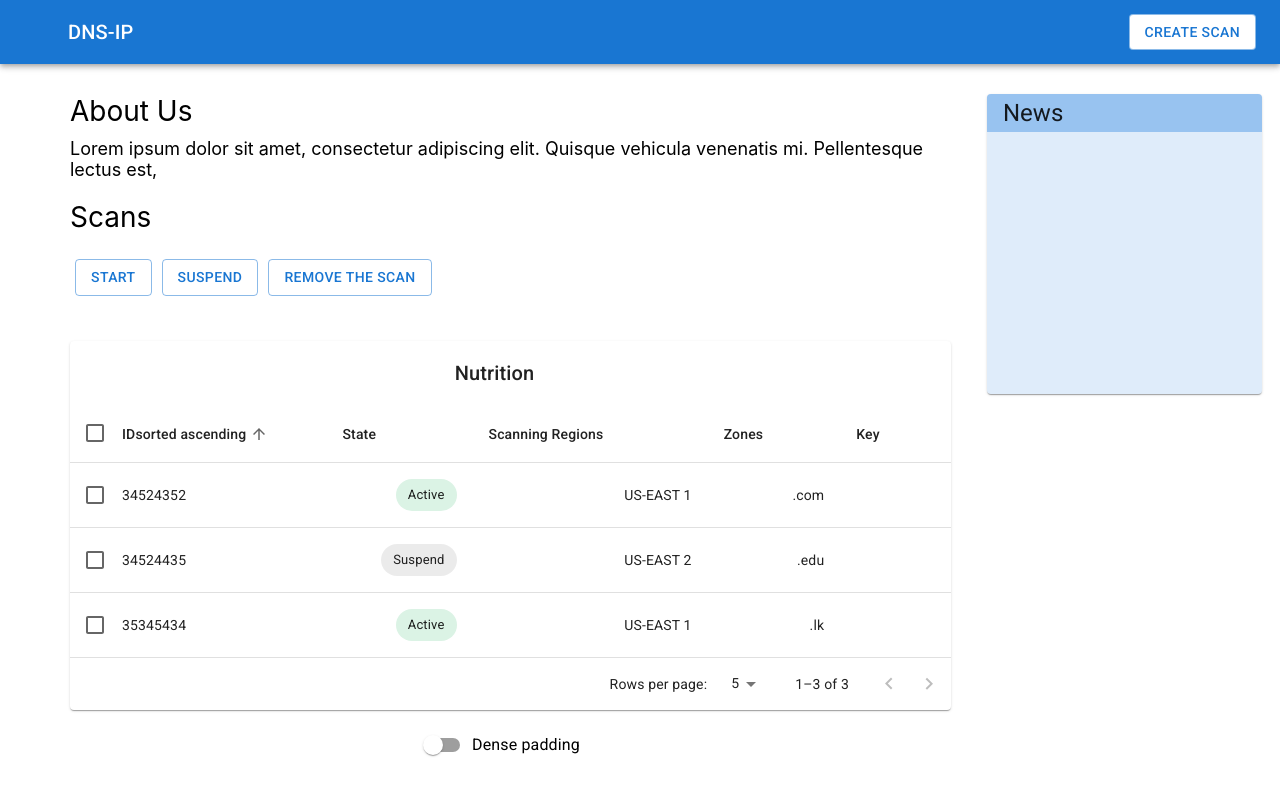
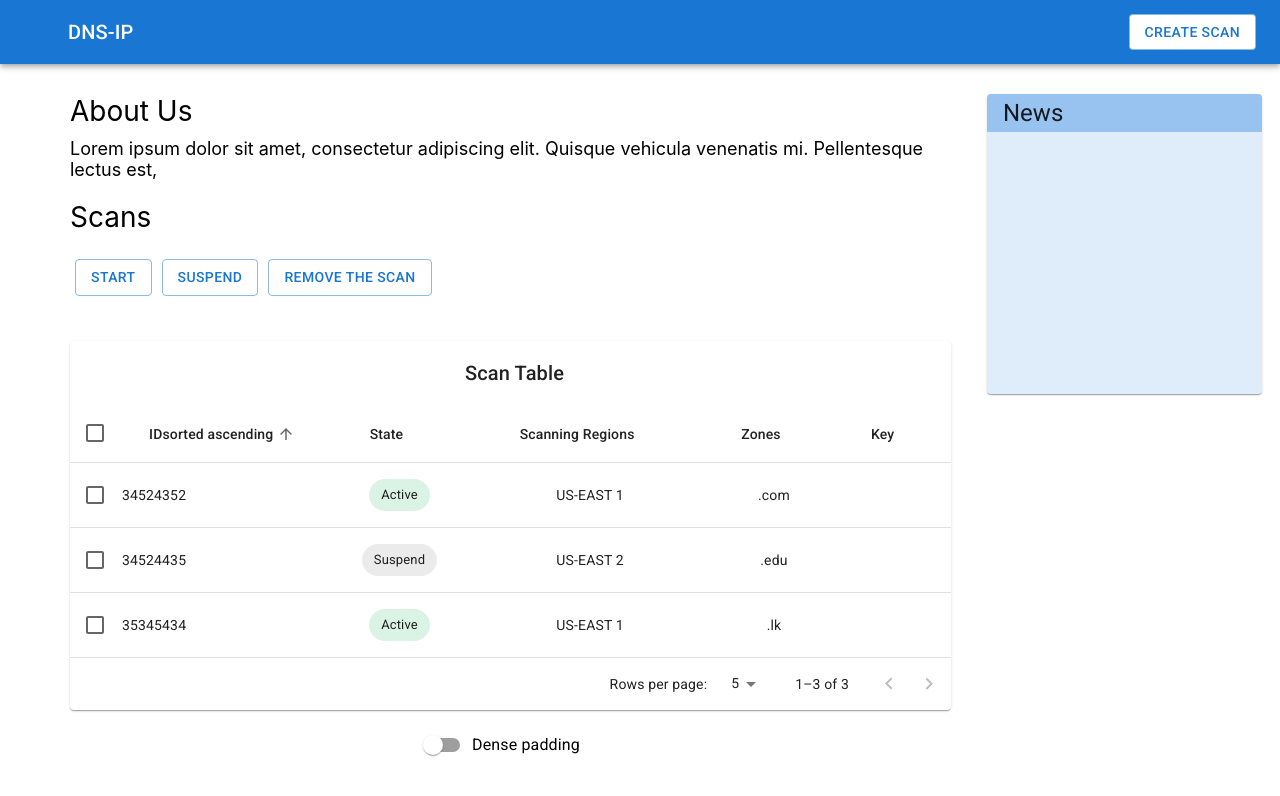
Before and after one commit to scorelab/DNSTool-Web-Application, a React (Create React App) app: page /dashboard in a window 1280 px wide. Shown: the top 796 px of the page. Built offline with nearby package versions, Linux system fonts and the light colour scheme; some icons are missing.

Commit message:
table elements centered

```diff
--- a/src/components/scanTable/index.js
+++ b/src/components/scanTable/index.js
@@ -123,7 +123,7 @@ function EnhancedTableHead(props) {
                 {headCells.map((headCell) => (
                     <TableCell
                         key={headCell.id}
-                        align={headCell.numeric ? 'right' : 'left'}
+                        align='center'
                         padding={headCell.disablePadding ? 'none' : 'normal'}
                         sortDirection={orderBy === headCell.id ? order : false}
                     >
@@ -185,7 +185,7 @@ const EnhancedTableToolbar = (props) => {
                     id="tableTitle"
                     component="div"
                 >
-                    Nutrition
+                    Scan Table
                 </Typography>
             )}
 
@@ -195,13 +195,8 @@ const EnhancedTableToolbar = (props) => {
                         <DeleteIcon />
                     </IconButton>
                 </Tooltip>
-            ) : (
-                <Tooltip title="Filter list">
-                    <IconButton>
-                        <FilterListIcon />
-                    </IconButton>
-                </Tooltip>
-            )}
+            ) : null
+            }
         </Toolbar>
     );
 };
@@ -324,7 +319,7 @@ export default function EnhancedTable() {
                                             >
                                                 {row.id}
                                             </TableCell>
-                                            <TableCell align="right">
+                                            <TableCell align="center">
                                                 {
                                                     row.state == 'Active' ?
                                                         <Chip label={row.state} style={{ backgroundColor: '#dbf3e5' }} />
@@ -332,9 +327,9 @@ export default function EnhancedTable() {
                                                         <Chip label={row.state} />
                                                 }
                                             </TableCell>
-                                            <TableCell align="right">{row.scanningRegions}</TableCell>
-                                            <TableCell align="right">{row.zones}</TableCell>
-                                            <TableCell align="right"><DownloadIcon /></TableCell>
+                                            <TableCell align="center">{row.scanningRegions}</TableCell>
+                                            <TableCell align="center">{row.zones}</TableCell>
+                                            <TableCell align="center"><DownloadIcon /></TableCell>
                                         </TableRow>
                                     );
                                 })}
```
